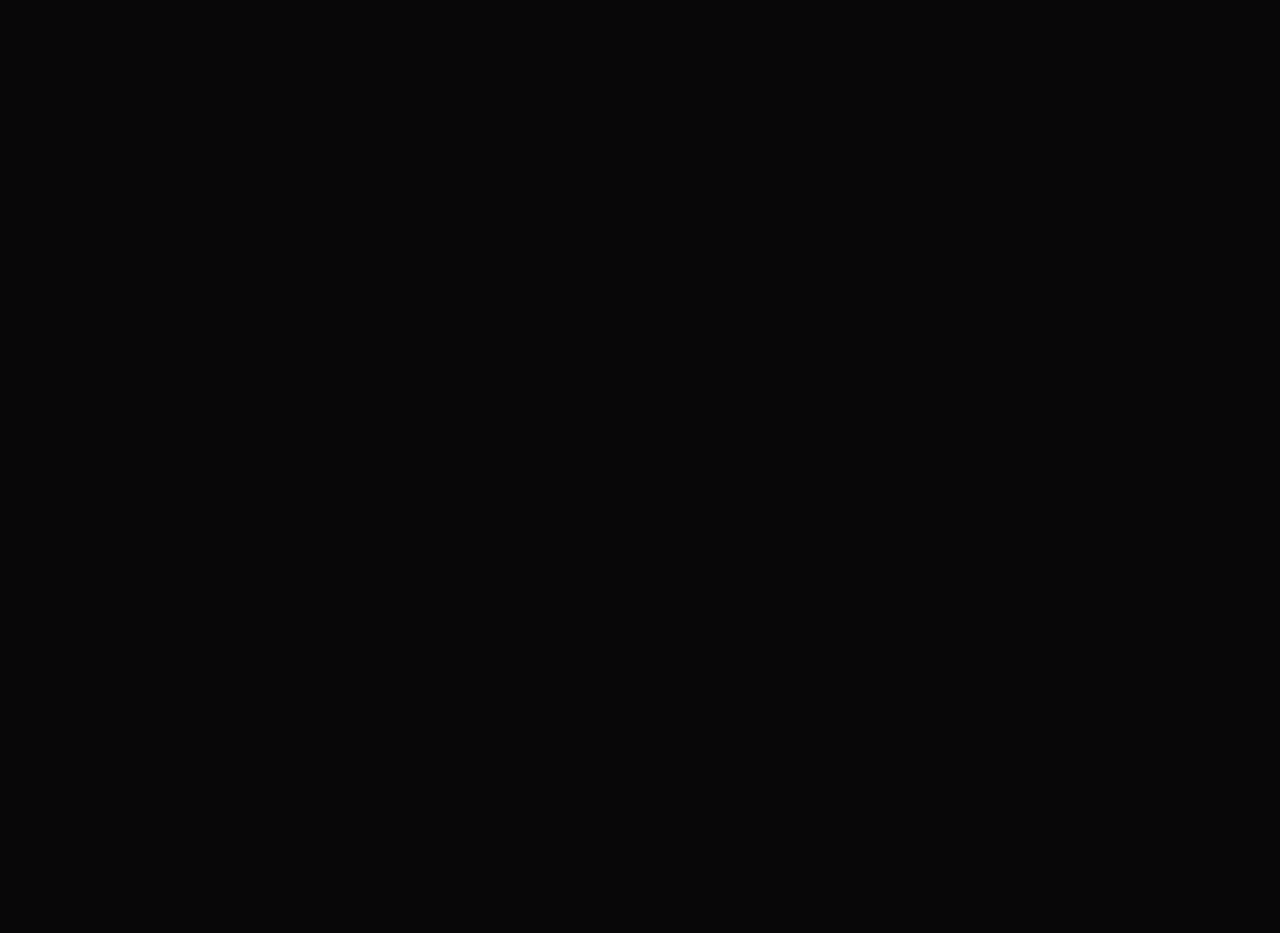
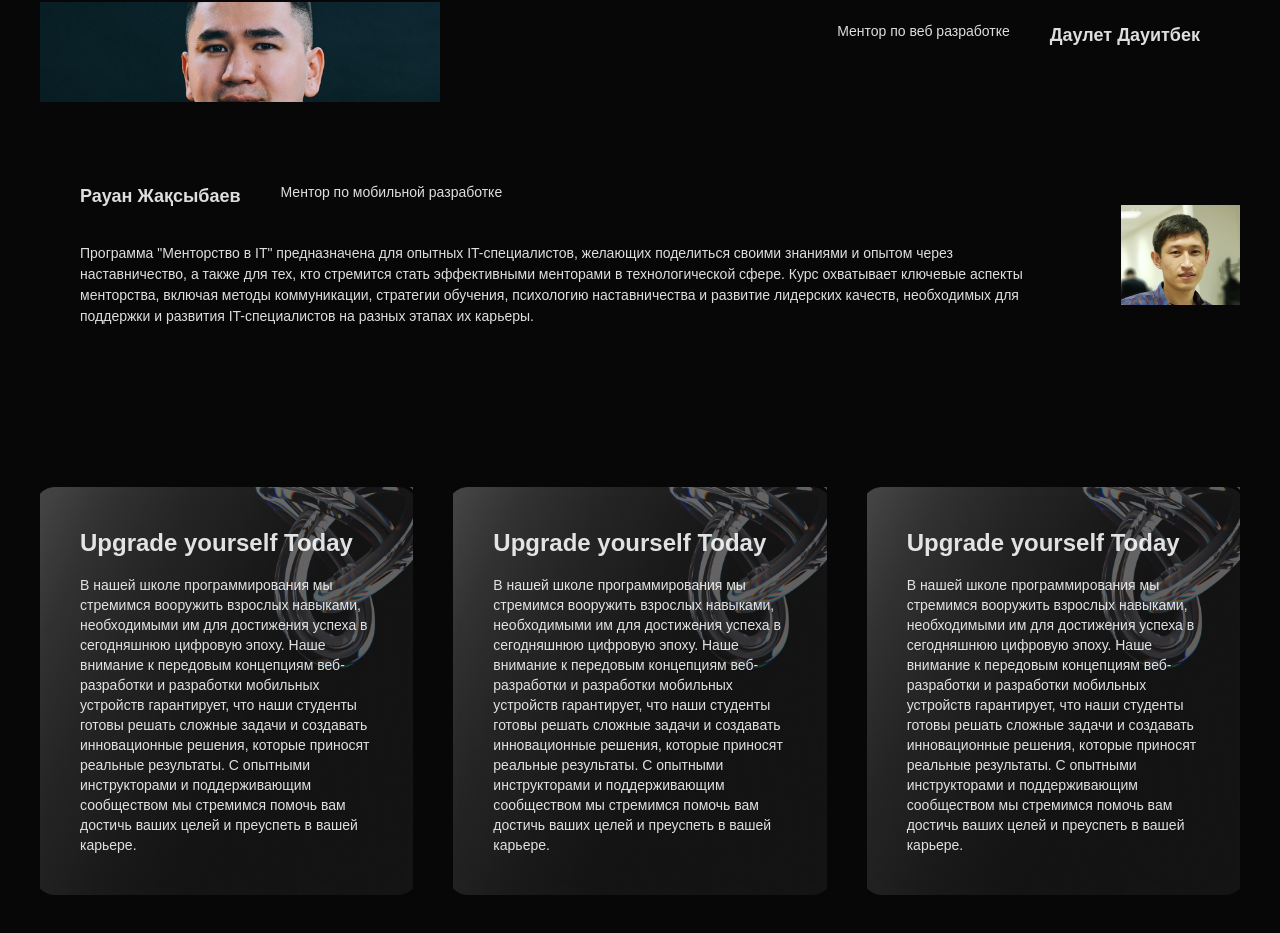
Before and after one commit to Bashkanitto/BSoft-client, a React (Vite) app: page / in a window 1280 px wide. Shown: the part 2514-3447 px from the top of the page. Before the commit the page ends 1913 px from the top, so only its background shows below. Built offline with nearby package versions, Linux system fonts and the light colour scheme.

Commit message:
added team

```diff
--- a/src/App.jsx
+++ b/src/App.jsx
@@ -1,7 +1,9 @@
 import Courses from './components/Courses';
+import Goals from './components/Goals';
 import Header from './components/Header';
 import Hero from './components/Hero';
 import Stack from './components/Stack';
+import Team from './components/Team';
 
 function App() {
 	return (
@@ -10,6 +12,8 @@
 			<Hero />
 			<Stack />
 			<Courses />
+			<Team />
+			<Goals />
 		</div>
 	);
 }
--- a/src/components/Contants.js
+++ b/src/components/Contants.js
@@ -24,3 +24,37 @@
 		img: 'images/stack6.png',
 	},
 ];
+
+export const teamList = [
+	{
+		name: 'Даулет Дауитбек',
+		role: 'Ментор по веб разработке',
+		img: '/images/imgDaulet.jpg',
+		reverse: true,
+	},
+	{
+		name: 'Рауан Жақсыбаев',
+		role: 'Ментор по мобильной разработке',
+		img: '/images/imgRauan.jpg',
+		text: 'Программа "Менторство в IT" предназначена для опытных IT-специалистов, желающих поделиться своими знаниями и опытом через наставничество, а также для тех, кто стремится стать эффективными менторами в технологической сфере. Курс охватывает ключевые аспекты менторства, включая методы коммуникации, стратегии обучения, психологию наставничества и развитие лидерских качеств, необходимых для поддержки и развития IT-специалистов на разных этапах их карьеры.',
+		reverse: false,
+	},
+];
+
+export const goalsList = [
+	{
+		title: 'Upgrade yourself Today',
+		img: 'images/imgGoals.png',
+		text: 'В нашей школе программирования мы стремимся вооружить взрослых навыками, необходимыми им для достижения успеха в сегодняшнюю цифровую эпоху. Наше внимание к передовым концепциям веб-разработки и разработки мобильных устройств гарантирует, что наши студенты готовы решать сложные задачи и создавать инновационные решения, которые приносят реальные результаты. С опытными инструкторами и поддерживающим сообществом мы стремимся помочь вам достичь ваших целей и преуспеть в вашей карьере.',
+	},
+	{
+		title: 'Upgrade yourself Today',
+		img: 'images/imgGoals.png',
+		text: 'В нашей школе программирования мы стремимся вооружить взрослых навыками, необходимыми им для достижения успеха в сегодняшнюю цифровую эпоху. Наше внимание к передовым концепциям веб-разработки и разработки мобильных устройств гарантирует, что наши студенты готовы решать сложные задачи и создавать инновационные решения, которые приносят реальные результаты. С опытными инструкторами и поддерживающим сообществом мы стремимся помочь вам достичь ваших целей и преуспеть в вашей карьере.',
+	},
+	{
+		title: 'Upgrade yourself Today',
+		img: 'images/imgGoals.png',
+		text: 'В нашей школе программирования мы стремимся вооружить взрослых навыками, необходимыми им для достижения успеха в сегодняшнюю цифровую эпоху. Наше внимание к передовым концепциям веб-разработки и разработки мобильных устройств гарантирует, что наши студенты готовы решать сложные задачи и создавать инновационные решения, которые приносят реальные результаты. С опытными инструкторами и поддерживающим сообществом мы стремимся помочь вам достичь ваших целей и преуспеть в вашей карьере.',
+	},
+];
--- a/src/components/Courses.jsx
+++ b/src/components/Courses.jsx
@@ -32,6 +32,7 @@
 					</p>
 				</div>
 				<div className='stackBtns flex flex-wrap gap-3 w-full md:w-5/6 h-[70px]'>
+					{/* stack btns here  */}
 					{stackList.map(item => (
 						<button
 							className='border rounded-lg flex p-2 items-center gap-2 h-[30px]'
@@ -43,11 +44,12 @@
 					))}
 				</div>
 			</div>
-			<div className='courses-items justify-between flex flex-wrap gap-10'>
+			{/* images here */}
+			<div className='courses-items justify-center lg:justify-between flex flex-wrap gap-10'>
 				{coursesList.map(item => (
 					<div key={item.name} className='relative'>
 						<img
-							className='w-[370px] h-[400px] rounded-2xl'
+							className='w-[380px] h-[400px] rounded-2xl'
 							src={item.img}
 							alt='stackItem'
 						/>
--- /dev/null
+++ b/src/components/Team.jsx
@@ -0,0 +1,52 @@
+import { useState } from 'react';
+import { teamList } from './Contants';
+
+const Team = () => {
+	const [isActiveTab, setIsActiveTab] = useState(false);
+
+	const toggleTab = e => {
+		setIsActiveTab(e);
+	};
+
+	return (
+		<section className='stack container-full lg:container mx-auto transition-all duration-300  flex flex-col gap-5 p-10'>
+			<div className='stack-intro flex flex-col md:flex-row items-center gap-3'>
+				<span className='border rounded-lg p-2'>03</span>
+				<h3 className='text-2xl text-center'>Наша команда</h3>
+			</div>
+			{teamList.map(item => (
+				<button
+					onClick={e => toggleTab(e)}
+					key={item.name}
+					style={{
+						flexDirection: item.reverse ? 'row-reverse' : 'row',
+						border: isActiveTab ? '1px solid white' : 'none',
+					}}
+					className='flex items-center gap-10 justify-between'
+				>
+					<div className=' flex flex-col text-start p-10'>
+						<div
+							className='flex gap-10'
+							style={{ flexDirection: item.reverse ? 'row-reverse' : 'row' }}
+						>
+							<h3 className='font-bold text-lg mb-2'>{item.name}</h3>
+							<p className='mb-10'>{item.role}</p>
+						</div>
+						<p>{item.text}</p>
+					</div>
+					<img
+						style={{
+							width: '400px',
+							height: isActiveTab ? '400px' : '100px',
+							objectFit: 'cover',
+							objectPosition: ' 100% 20%',
+						}}
+						src={item.img}
+					/>
+				</button>
+			))}
+		</section>
+	);
+};
+
+export default Team;
```
Also changed, not shown: public/images/imgDaulet.jpg (added), public/images/imgRauan.jpg (added).
